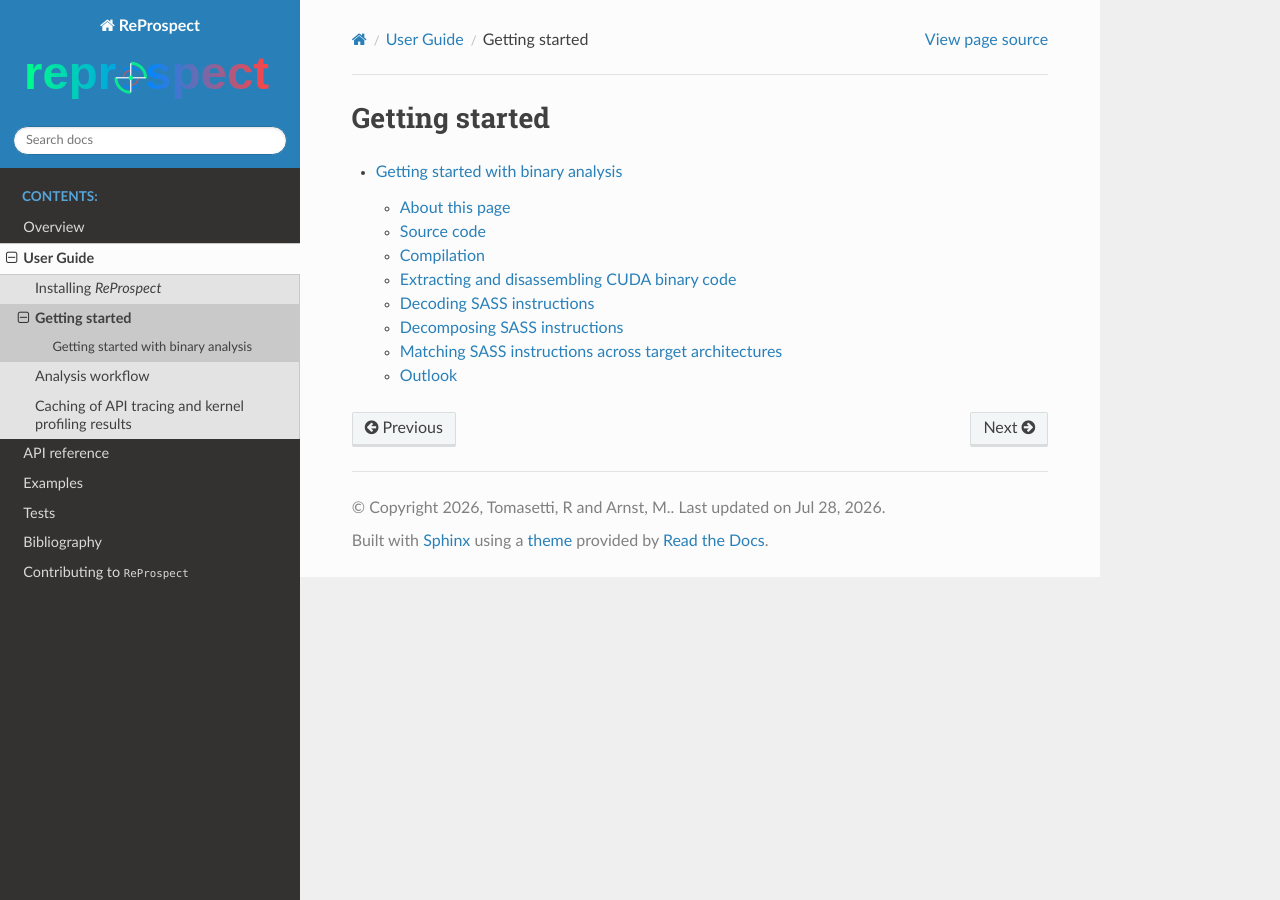
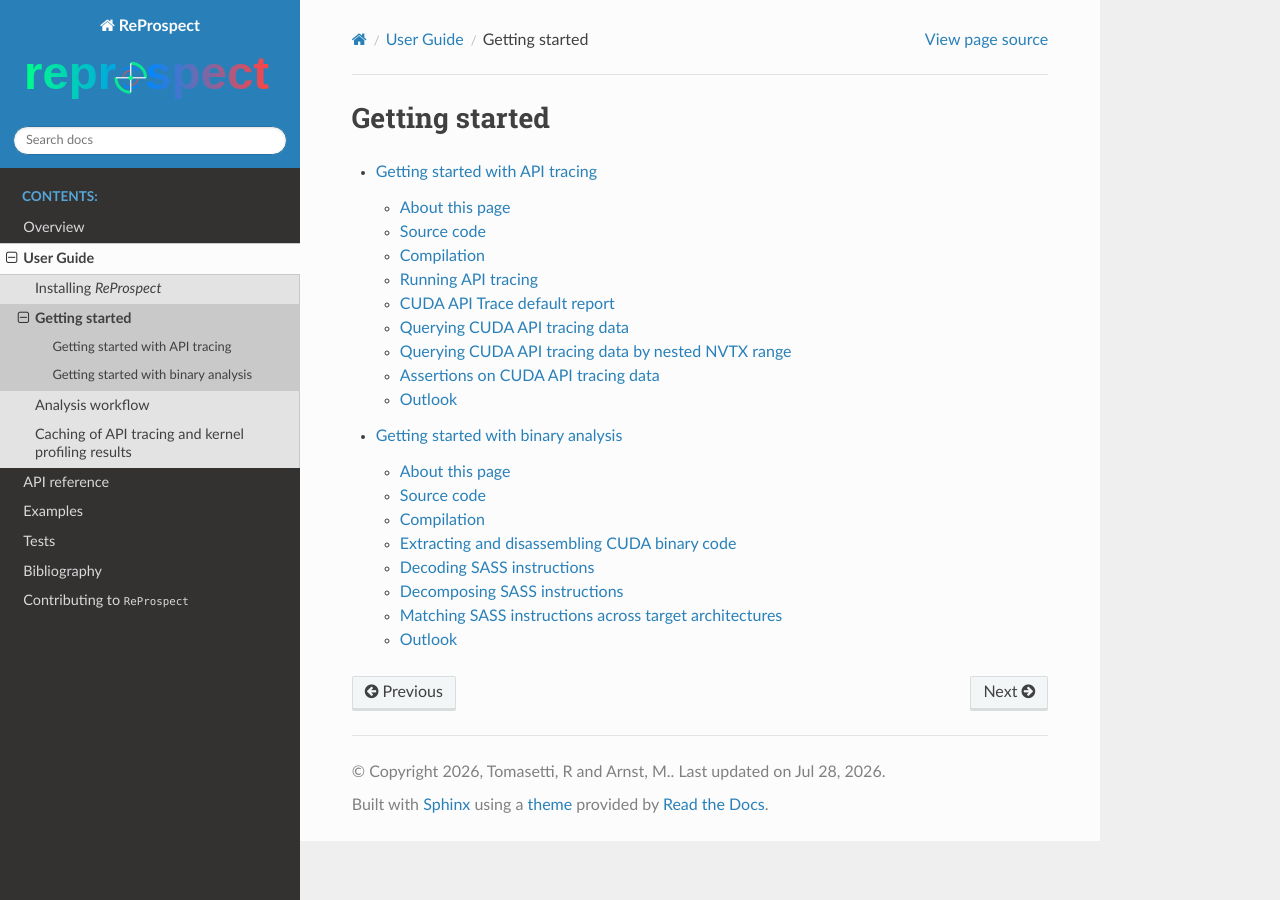
Before and after one commit to uliegecsm/reprospect, a Sphinx documentation site: the page built from docs/source/getting-started.rst, in a window 1280 px wide. Built offline with Sphinx 7.4.7 and the Read the Docs theme 3.1.0, drawn with Linux system fonts in a browser that asks for light colours; pages that are not in the unit, such as notebooks, are missing from menus; the version number is read from the project's files by our own code.

Commit message:
Notebook api tracing
Signed-off-by: Maarten Arnst <maarten.arnst@uliege.be>

```diff
--- a/docs/source/examples/kokkos/view/allocation.rst
+++ b/docs/source/examples/kokkos/view/allocation.rst
@@ -1,3 +1,5 @@
+.. _example-kokkos-view-allocation:
+
 Allocation
 ==========
 
--- a/docs/source/getting-started.rst
+++ b/docs/source/getting-started.rst
@@ -4,4 +4,5 @@ Getting started
 .. toctree::
    :maxdepth: 3
 
+   getting-started/example_api_tracing.ipynb
    getting-started/example_binary_analysis.ipynb
```
Also changed, not shown: docs/source/getting-started/example_api_tracing.ipynb (added), docs/source/getting-started/example_binary_analysis.ipynb.
